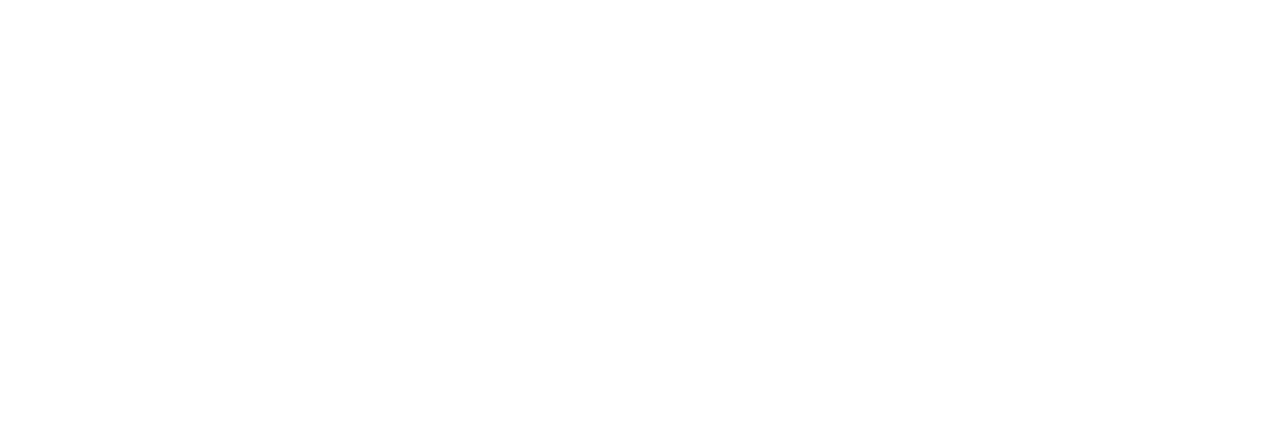
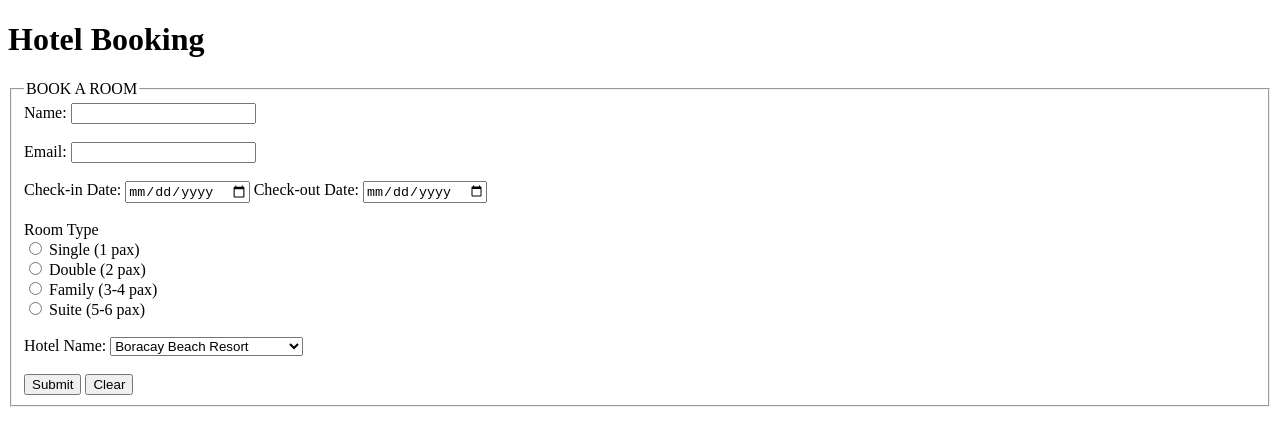
Before and after one commit to maiapoks/cs3-q4-proj, a plain HTML site: page booking.html in a window 1280 px wide. Drawn offline with Linux system fonts and the light colour scheme.

Commit message:
Updated booking.html

```diff
--- a/booking.html
+++ b/booking.html
@@ -1,19 +1,56 @@
 <!DOCTYPE html>
 <html>
   <head>
-    <title>Booking</title>
+	<title>Booking</title>
   </head>
   <body>
-    <!--Booking Details-->
-    <!--
-        Name:
+	<header>
+		<h1>Hotel Booking</h1>
+	<header>
 
-        Check in:
-        Check out:
+	<div id="wrapper">
+	<form id="booking" onreset="clearForm()" onsubmit="return displayInput();">
+		<fieldset form="booking">
+			<legend>BOOK A ROOM</legend>
+			<label for="name">Name:</label>
+			<input type="text" id="name" name="input" required><br/><br/>
 
-        Room type:
-    -->
-    <!--Booking Summary-->
-    <!--Ticket-->
+			<label for="emailAddress">Email:</label>
+			<input type="email" id="emailAddress" name="input" required><br/></br>
+
+			<label for="checkIn">Check-in Date:</label>
+			<input type="date" id="checkIn" name="input" required>
+
+			<label for="checkOut">Check-out Date:</label>
+			<input type="date" id="checkOut" name="input" required><br/><br/>
+
+			<label for="roomType">Room Type</label></br>
+			<input type="radio" id="single" name="roomType" value="Single">
+			<label for="single">Single (1 pax)</label></br>
+			<input type="radio" id="double" name="roomType" value="Double">
+			<label for="double">Double (2 pax)</label></br>
+			<input type="radio" id="fam" name="roomType" value="Family">
+			<label for="fam">Family (3-4 pax)</label><br/>
+			<input type="radio" id="suite" name="roomType" value="Suite">
+			<label for="suite">Suite (5-6 pax)</label><br/><br/>
+
+			<label for="hotelName">Hotel Name: </label>
+			<select name="hname" id="hname">
+				<option value="1">Boracay Beach Resort</option>
+				<option value="2">Nigi Nigi Too</option>
+				<option value="3">Alta Vista de Boracay</option>
+				<option value="4">Chill-Out Hostel Boracay</option>
+				<option value="5">El Nido Cliffside Cottages</option>
+				<option value="6">Zhaya's Beach and Cottages</option>
+			</select>
+			<br/><br/>
+
+			<input type="submit" value="Submit">
+			<input type="reset" value="Clear">
+		</fieldset>
+	</form>
+	</div>
+
+	<div id="display"></div>
   </body>
 </html>
```
